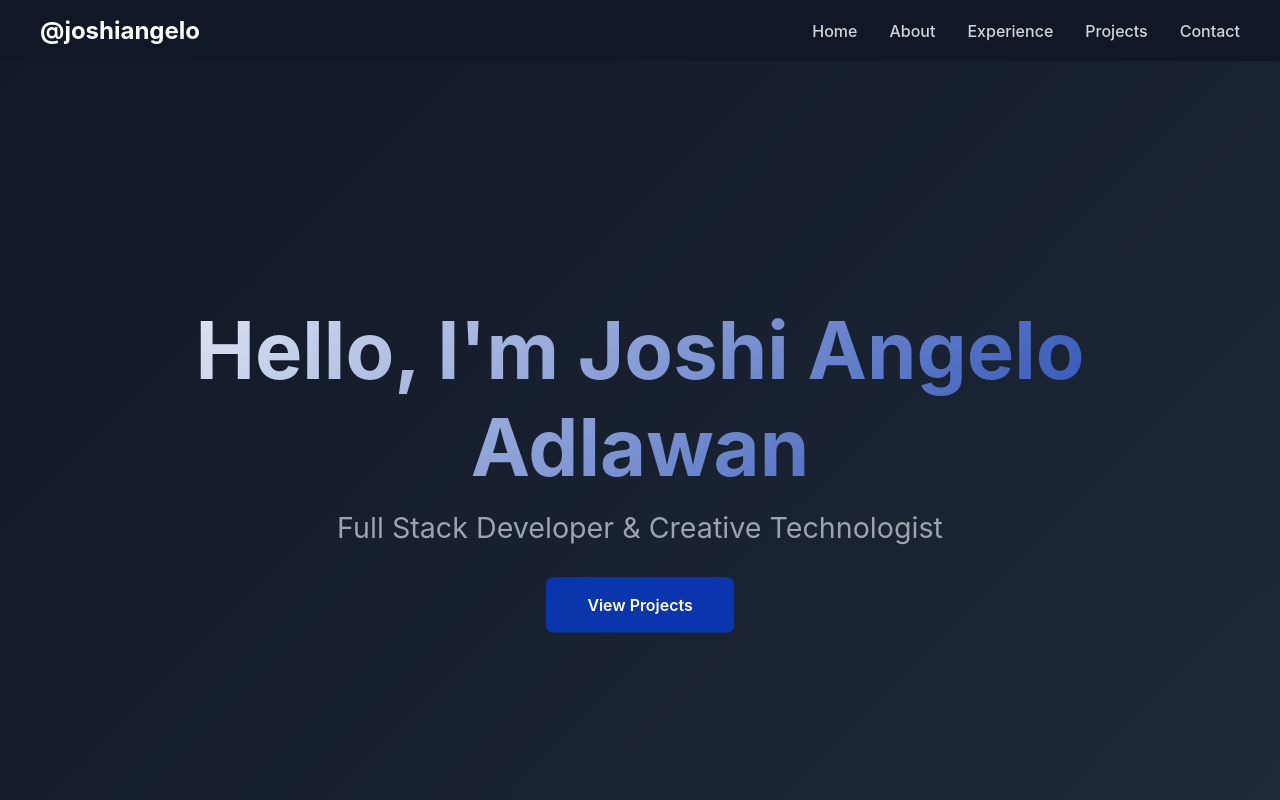
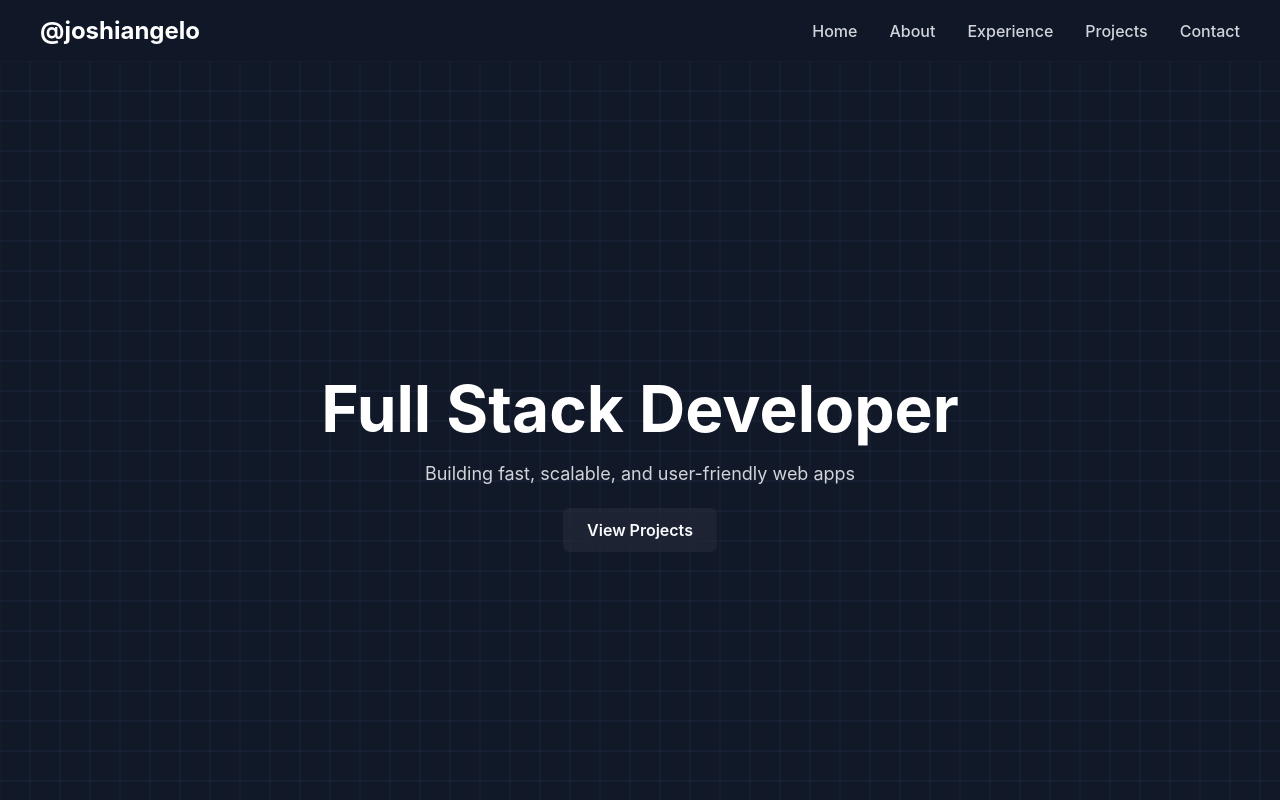
Before and after one commit to Joshiii7/portfolio, a plain HTML site: page index.html in a window 1280 px wide. Shown: the top 800 px of the page. Drawn offline with Linux system fonts and the light colour scheme.

Commit message:
Update the hero section
Added canvas effect on hero sectoin

```diff
--- a/app.js
+++ b/app.js
@@ -1,10 +1,24 @@
+// elements
 const scrollToTopBtn = document.getElementById('scrollToTopBtn');
+const canvas = document.getElementById('webCanvas');
+const ctx = canvas.getContext('2d');
+const mobileMenuBtn = document.getElementById('mobileMenuBtn');
+const mainNav = document.getElementById('mainNav');
 
+// variables
+let cols = 0;
+let rows = 0;
+const boxSize = 30;
+let trail = [];
+const maxTrail = 20;
+
+let ticking = false;
 const observerOptions = {
     threshold: 0.15,
     rootMargin: '0px 0px -100px 0px'
 };
 
+// functions
 const observer = new IntersectionObserver((entries) => {
     entries.forEach(entry => {
         if (entry.isIntersecting) {
@@ -34,16 +48,11 @@ document.querySelectorAll('a[href^="#"]').forEach(anchor => {
     });
 });
 
-const mobileMenuBtn = document.getElementById('mobileMenuBtn');
-const mainNav = document.getElementById('mainNav');
-
 mobileMenuBtn.addEventListener('click', () => {
     mainNav.classList.toggle('active');
 });
 
-// Parallax scroll effect
-let ticking = false;
-
+// event listener
 window.addEventListener('scroll', () => {
     if (!ticking) {
         window.requestAnimationFrame(() => {
@@ -84,3 +93,73 @@ scrollToTopBtn.addEventListener('click', () => {
         behavior: 'smooth'
     });
 });
+
+function resizeCanvas() {
+    canvas.width = canvas.offsetWidth;
+    canvas.height = canvas.offsetHeight;
+
+    cols = Math.ceil(canvas.width / boxSize);
+    rows = Math.ceil(canvas.height / boxSize);
+}
+
+window.addEventListener('resize', resizeCanvas);
+resizeCanvas();
+
+window.addEventListener('mousemove', (e) => {
+    const rect = canvas.getBoundingClientRect();
+
+    trail.unshift({
+        x: e.clientX - rect.left,
+        y: e.clientY - rect.top,
+        time: Date.now()
+    });
+
+    if (trail.length > maxTrail) trail.pop();
+});
+
+function animate() {
+    ctx.clearRect(0, 0, canvas.width, canvas.height);
+
+    for (let r = 0; r < rows; r++) {
+        for (let c = 0; c < cols; c++) {
+            ctx.strokeStyle = 'rgba(132, 161, 255, 0.05)';
+            ctx.lineWidth = 1;
+            ctx.strokeRect(
+                c * boxSize,
+                r * boxSize,
+                boxSize,
+                boxSize
+            );
+        }
+    }
+
+    trail.forEach((point) => {
+        const age = (Date.now() - point.time) / 600;
+        const opacity = Math.max(0, 1 - age);
+
+        if (opacity > 0) {
+            const col = Math.floor(point.x / boxSize);
+            const row = Math.floor(point.y / boxSize);
+
+            ctx.strokeStyle = `rgba(0, 102, 255, ${opacity})`;
+            ctx.shadowBlur = 15 * opacity;
+            ctx.shadowColor = 'rgba(0, 68, 255, 0.6)';
+            ctx.lineWidth = 2;
+
+            ctx.strokeRect(
+                col * boxSize,
+                row * boxSize,
+                boxSize,
+                boxSize
+            );
+
+            ctx.shadowBlur = 0;
+        }
+    });
+
+    trail = trail.filter(p => Date.now() - p.time < 800);
+
+    requestAnimationFrame(animate);
+}
+
+animate();
--- a/index.html
+++ b/index.html
@@ -28,12 +28,12 @@
 
     <div class="scrub-container">
         <section id="hero">
-            <div class="content-wrapper">
-                <div class="hero-content">
-                    <h1>Hello, I'm Joshi Angelo Adlawan</h1>
-                    <p>Full Stack Developer & Creative Technologist</p>
-                    <a href="#projects" class="cta-button">View Projects</a>
-                </div>
+            <canvas id="webCanvas"></canvas>
+
+            <div class="hero-inner">
+                <h2>Full Stack Developer</h2>
+                <p>Building fast, scalable, and user-friendly web apps</p>
+                <a href="#projects" class="hero-btn">View Projects</a>
             </div>
         </section>
 
--- a/styles.css
+++ b/styles.css
@@ -117,52 +117,59 @@ section {
 }
 
 #hero {
-    background: linear-gradient(135deg, #111827 0%, #1f2937 100%);
-    margin-top: 0;
+    /* height: 80dvh; */
+    width: 100%;
+    position: sticky;
+    top: 0;
+    left: 0;
+    background-color: #111827;
+    color: #ffffff;
+    display: flex;
+    justify-content: center;
+    align-items: center;
+    text-align: center;
+    overflow: hidden;
+    z-index: 0;
 
-    &::before {
-        display: none;
+    & canvas {
+        position: absolute;
+        top: 0;
+        left: 0;
+        width: 100%;
+        height: 100%;
+        z-index: 0;
     }
 
-    & .hero-content {
-        text-align: center;
+    & .hero-inner {
+        position: relative;
+        z-index: 10;
 
-        & h1 {
-            font-size: clamp(2.5rem, 8vw, 5rem);
+        & h2 {
+            font-size: clamp(2.5rem, 6vw, 4rem);
             font-weight: 700;
-            margin-bottom: 1rem;
-            background: linear-gradient(135deg, #f9fafb 0%, rgba(0, 68, 255, 0.6) 100%);
-            -webkit-background-clip: text;
-            -webkit-text-fill-color: transparent;
-            background-clip: text;
-            animation: fadeInUp 1s ease forwards;
         }
 
         & p {
-            font-size: clamp(1.2rem, 3vw, 1.8rem);
-            color: #9ca3af;
-            margin-bottom: 2rem;
-            animation: fadeInUp 1s ease 0.2s forwards;
-            opacity: 0;
+            margin-top: 1rem;
+            font-size: 1.125rem;
+            color: #d1d5db;
         }
 
-        & .cta-button {
+        & .hero-btn {
+            margin-top: 1.5rem;
             display: inline-block;
-            padding: 1rem 2.5rem;
-            background-color: rgba(0, 68, 255, 0.6);
-            color: #fff;
+            padding: 0.75rem 1.5rem;
+            border-radius: 6px;
+            font-weight: 600;
             text-decoration: none;
-            border-radius: 8px;
-            font-weight: 600;
-            transition: all 0.3s ease;
-            border: 2px solid transparent;
-            animation: fadeInUp 1s ease 0.4s forwards;
-            opacity: 0;
+            color: #f9fafb;
+            backdrop-filter: blur(12px);
+            background: rgba(255, 255, 255, 0.05);
+            transition: transform 0.3s ease, background 0.3s ease;
 
             &:hover {
-                background-color: rgba(0, 68, 255, 0.8);
-                transform: translateY(-3px);
-                box-shadow: 0 10px 25px rgba(0, 68, 255, 0.3);
+                transform: scale(1.1);
+                background: rgba(255, 255, 255, 0.1);
             }
         }
     }
```
